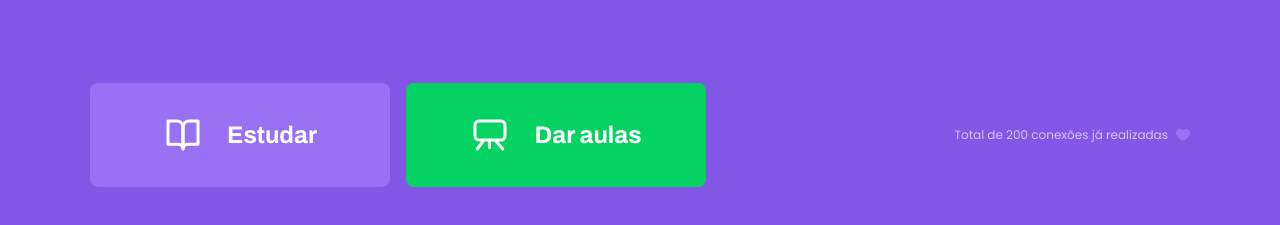
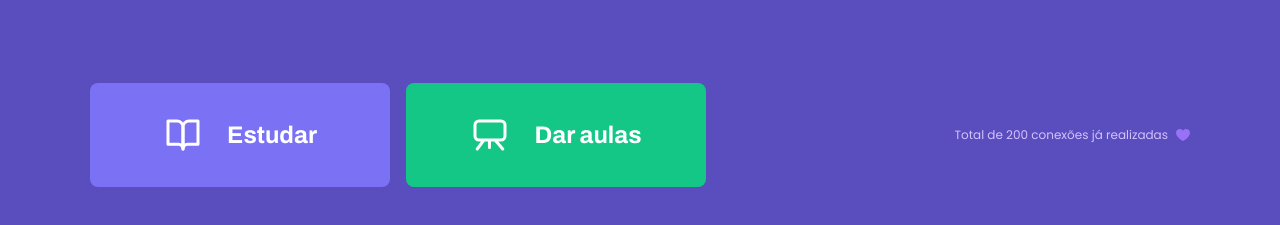
Before and after one commit to romeiro-bru/my-proffys, a website: page src/views/index.html in a window 1280 px wide. Shown: the part 483-708 px from the top of the page. Drawn offline with Linux system fonts and the light colour scheme.

Commit message:
Change color variables

```diff
--- a/public/styles/main.css
+++ b/public/styles/main.css
@@ -1,12 +1,12 @@
 :root {
     --color-background: #F0F0F7;
-    --color-primary-lighter: #9871F5;
-    --color-primary-light: #916BEA;
-    --color-primary: #8257E5;
+    --color-primary-lighter: #7a71f5;
+    --color-primary-light: #726adf;
+    --color-primary: #5a4dbd;
     --color-primary-dark: #774DD6;
     --color-primary-darker: #6842c2;
-    --color-secondary: #04D361;
-    --color-secondary-dark: #04BF58;
+    --color-secondary: #14c787;
+    --color-secondary-dark: #14b87e;
     --color-title-in-primary: #FFFFFF;
     --color-text-in-primary: #D4C2FF;
     --color-text-title: #32264D;
```
